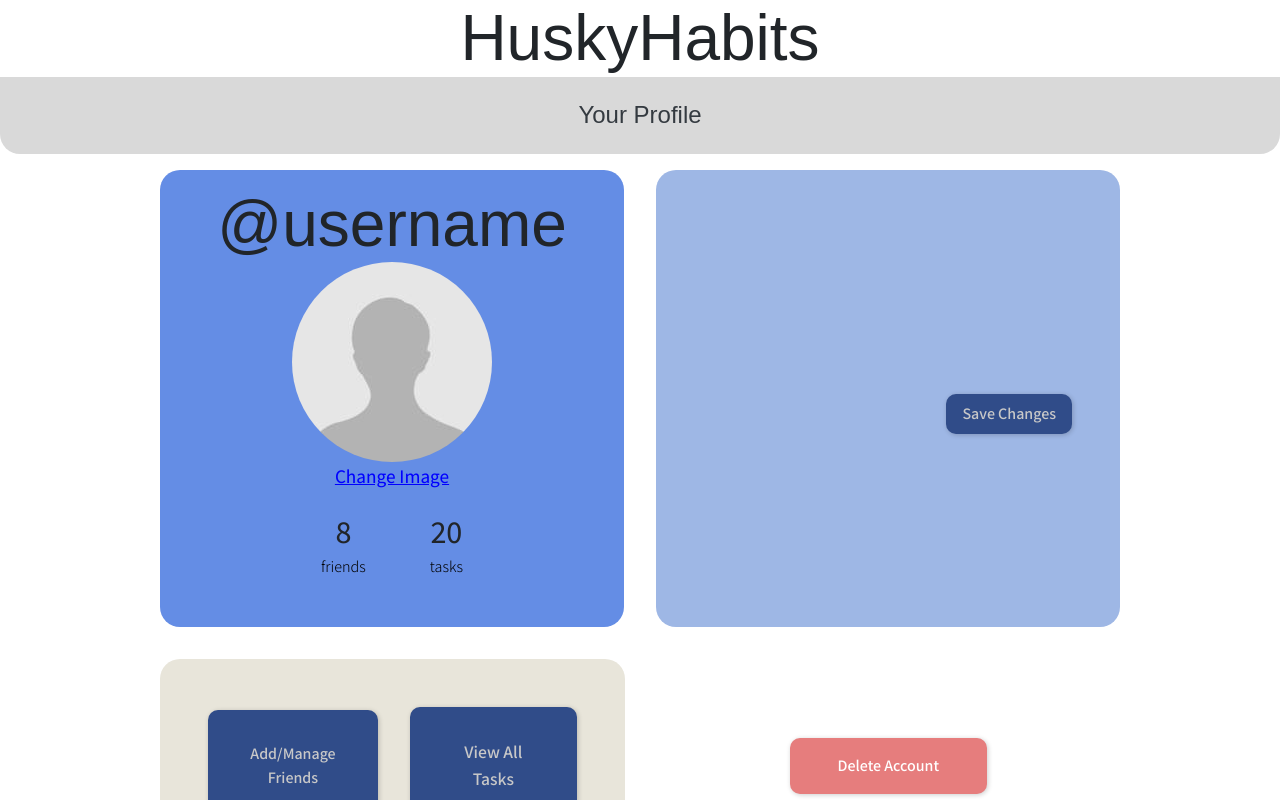
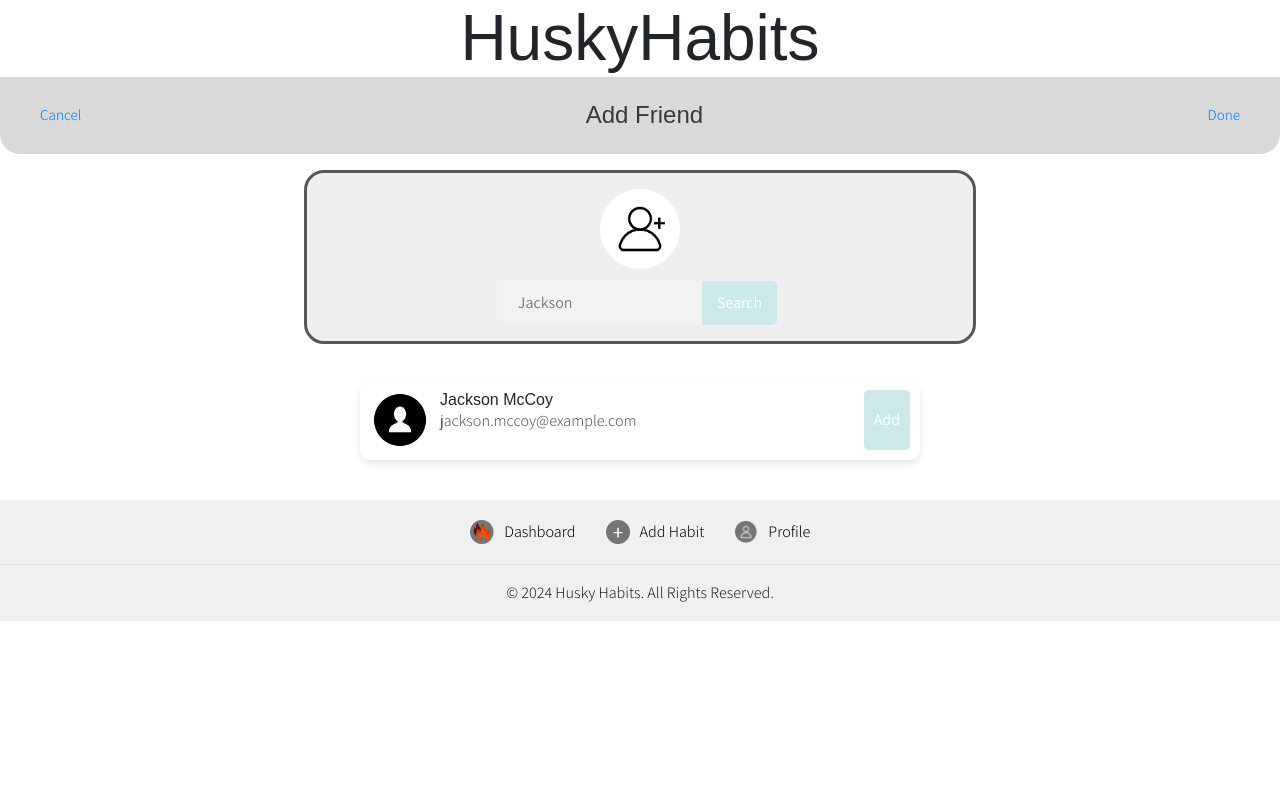
Before and after one commit to JoeWicorek/Husky-Habits, a React (Create React App) app: page / in a window 1280 px wide. Shown: the top 800 px of the page. Built offline with nearby package versions, Linux system fonts and the light colour scheme; a web font is replaced by a local one.

Commit message:
fixed add-friends

```diff
--- a/src/App.js
+++ b/src/App.js
@@ -6,6 +6,7 @@ import { EditTaskScreen } from './components/EditTask.js'
 import { CreateTaskScreen } from './components/CreateTask.js';
 import { FeedScreen } from './components/FeedScreen.js';
 import UserProfile from './components/UserProfile.js';
+import { AddFriendScreen } from './components/AddFriend.js';
 
 import './index.css';
 
@@ -17,7 +18,8 @@ function App(props) {
       {/* <EditTaskScreen /> */}
       {/* <CreateTaskScreen /> */}
       {/* <FeedScreen /> */}
-      <UserProfile />
+      {/* <UserProfile /> */}
+      <AddFriendScreen />
       <NavBar />
       <Footer />
       {/* Other components and content */}
--- a/src/AddFriend.js
+++ b/src/components/AddFriend.js
@@ -1,15 +1,8 @@
 import React from 'react';
-import './css/add-friend.css';
-import addFriendIcon from './img/addfriend.png';
-import person1Icon from './img/person1.png';
 
-function AddFriendScreen() {
+export function AddFriendScreen() {
     return (
         <div>
-            <header>
-                <h1 className="app-title">HuskyHabits</h1>
-            </header>
-
             <nav className="top-dock">
                 <a href="profile.html" className="nav-link left">Cancel</a>
                 <h1 className="nav-title">Add Friend</h1>
@@ -20,7 +13,7 @@ function AddFriendScreen() {
                 <section className="task-section">
                     <div className="image-upload-container">
                         <div className="circle-image">
-                            <img src={addFriendIcon} alt="Add Friend Icon" />
+                            <img src="img/addfriend.png" alt="Add Friend Icon" />
                         </div>
                     </div>
                     <div className="search-form">
@@ -31,7 +24,7 @@ function AddFriendScreen() {
 
                 <div className="search-results">
                     <div className="item">
-                        <img src={person1Icon} alt="Person 1" className="profile-img" />
+                        <img src="img/person1.png" alt="Person 1" className="profile-img" />
                         <div className="info">
                             <h3>Jackson McCoy</h3>
                             <p>jackson.mccoy@example.com</p>
@@ -41,24 +34,6 @@ function AddFriendScreen() {
                     {/* Add other items here */}
                 </div>
             </main>
-
-            <nav className="navigation-bar">
-                <ul>
-                    <li>
-                        <a href="index.html">
-                            <img src="img/feed-icon.png" alt="Dashboard" />
-                            <span className="nav-label">Dashboard</span>
-                        </a>
-                    </li>
-                    {/* Add other navigation items here */}
-                </ul>
-            </nav>
-
-            <footer>
-                <p>&copy; 2024 Husky Habits. All Rights Reserved.</p>
-            </footer>
         </div>
     );
 }
-
-export default AddFriendScreen;
```
